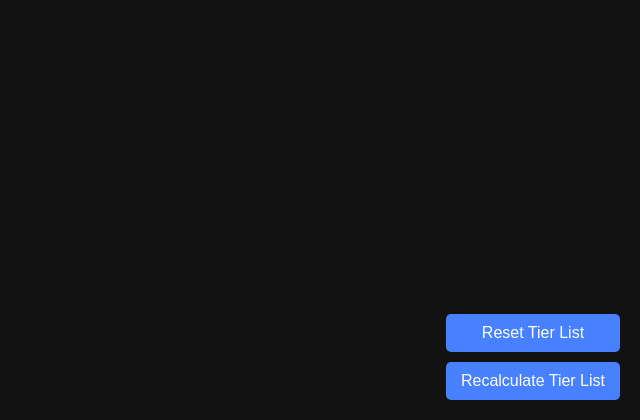
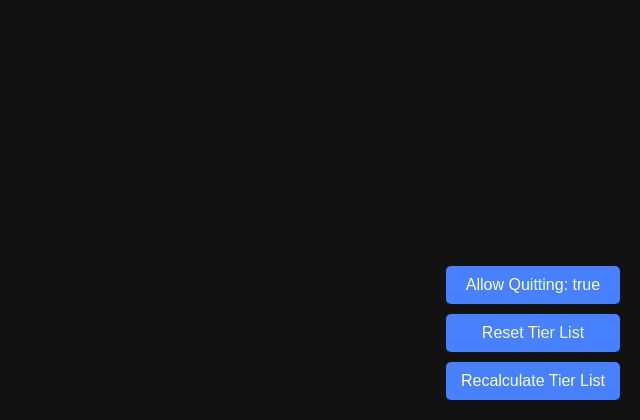
Before and after one commit to LeeviY/MeleeEloTierList, a Flask app: page / in a window 1280 px wide. Shown: the part 380-800 px from the top of the page, without its empty margins (640-1280 px from the left). Run offline with Flask 3, Linux system fonts and the light colour scheme; parts of the project's set-up code (start-up, migrations or seed data) failed here and were passed over; some libraries are stand-ins or nearby versions.

Commit message:
add option to toggle allowing exits

```diff
--- a/app.py
+++ b/app.py
@@ -94,6 +94,14 @@ def set_port():
             return jsonify({"error": "Invalid port number"}), 400
     else:
         return jsonify({"error": "Player not found"}), 404
+
+
+@app.route("/allow_exit", methods=["POST"])
+def set_qutting():
+    global ALLOW_EXIT
+    data = request.json
+    ALLOW_EXIT = data.get("value")
+    return jsonify({"message": f"Allowing exit set to {ALLOW_EXIT}"}), 200
 
 
 @socketio.on("connect")
@@ -322,6 +330,6 @@ def background_task() -> None:
 
 
 if __name__ == "__main__":
-    recalculate_tier_list()
+    # recalculate_tier_list()
     socketio.start_background_task(target=background_task)
     socketio.run(app, debug=True, use_reloader=False)
--- a/static/js/scripts.js
+++ b/static/js/scripts.js
@@ -107,6 +107,26 @@ async function fetchPorts() {
   }
 }
 
+let ALLOW_EXIT = true;
+function toggleAllowExit() {
+  fetch("/allow_exit", {
+    method: "POST",
+    headers: { "Content-Type": "application/json" },
+    body: JSON.stringify({ value: !ALLOW_EXIT }),
+  })
+    .then((response) => response.json())
+    .then((data) => {
+      ALLOW_EXIT = !ALLOW_EXIT;
+      document.getElementById(
+        "allow-exit-button"
+      ).innerText = `Allow Quitting: ${ALLOW_EXIT}`;
+      console.log(data);
+    })
+    .catch((err) => {
+      console.error(err);
+    });
+}
+
 function resetTierList() {
   if (confirm("Are you sure you want to reset the tier list?")) {
     fetch("/reset", {
--- a/templates/index.html
+++ b/templates/index.html
@@ -40,6 +40,9 @@
       </div>
     </div>
     <div class="action-buttons">
+      <button id="allow-exit-button" onclick="toggleAllowExit()">
+        Allow Quitting: true
+      </button>
       <button onclick="resetTierList()">Reset Tier List</button>
       <button onclick="recalculateTierList()">Recalculate Tier List</button>
     </div>
```
